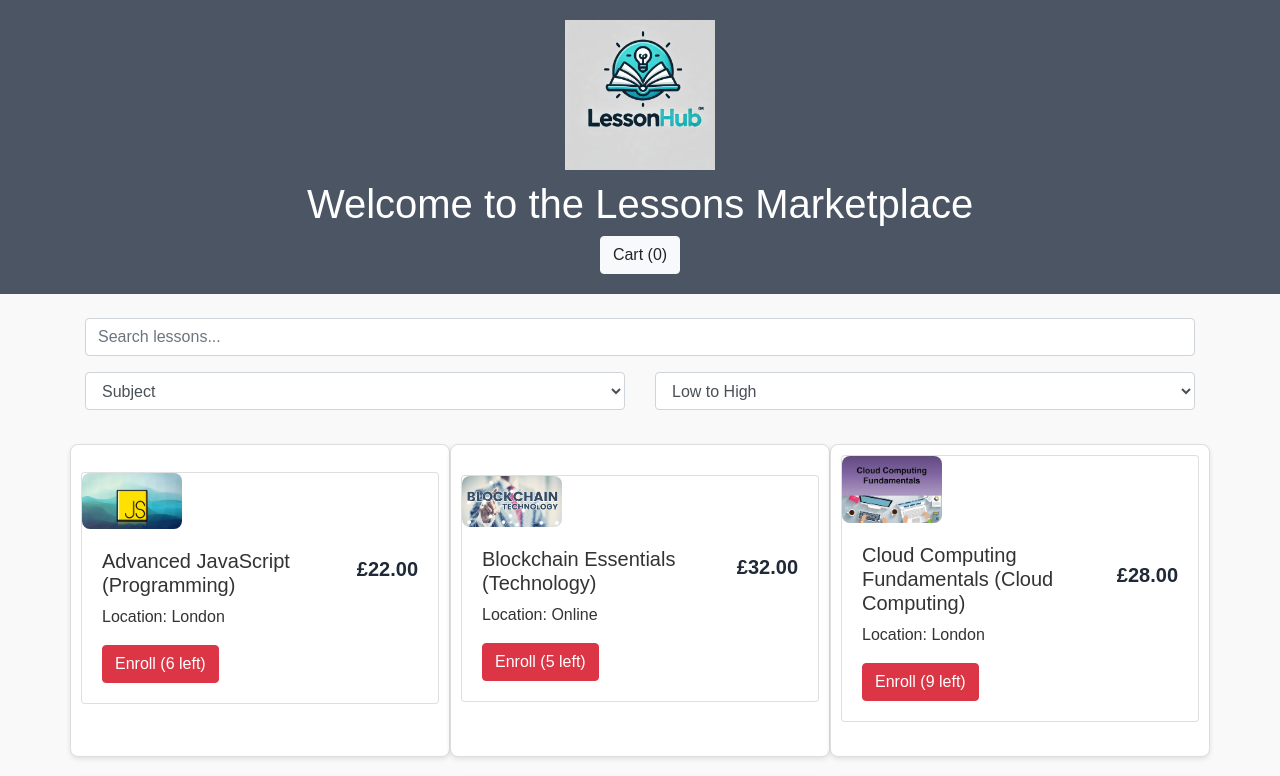
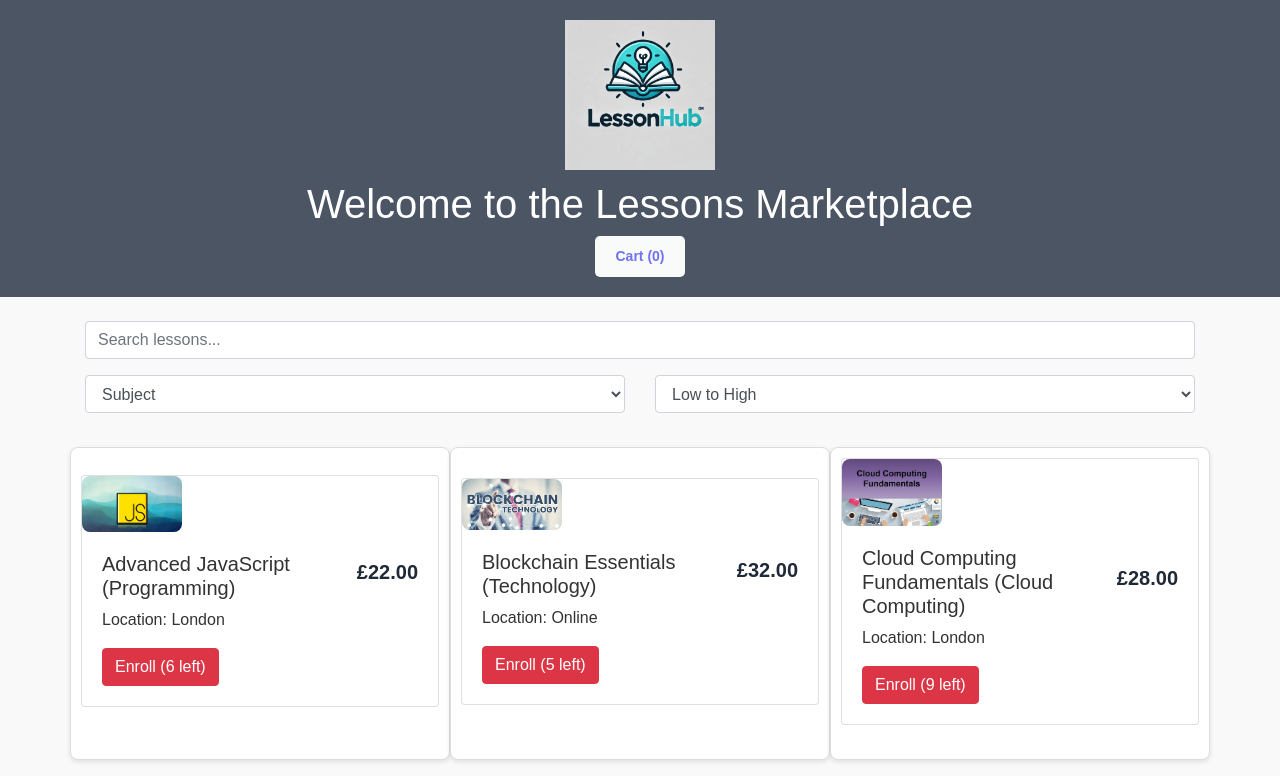
Before and after one commit to PeterFasae/coursework, a Vue app: page / in a window 1280 px wide. Shown: the top 776 px of the page. Built offline with nearby package versions, Linux system fonts and the light colour scheme.

Commit message:
fixed cart button

```diff
--- a/src/App.vue
+++ b/src/App.vue
@@ -81,7 +81,7 @@ const filteredAndSortedLessons = computed(() => {
   <header class="header">
     <img src="./assets/images/lesson_logo.jpg" alt="Lessons Marketplace Logo">
     <h1>Welcome to the Lessons Marketplace</h1>
-    <button class="btn btn-light" @click="toggleCartView">
+    <button :class="cartItemCount ? 'button-active' : 'button-disabled'" @click="toggleCartView">
   {{ showCart ? 'Continue Browsing' : `Cart (${cartItemCount})` }}
 </button>
 
--- a/src/styles.css
+++ b/src/styles.css
@@ -51,9 +51,41 @@ button {
   cursor: pointer;
   transition: background 0.3s ease;
 }
+.button-active {
+  background: #1F2937;
+  color: white;
+  border: none;
+  padding: 10px 20px;
+  border-radius: 5px;
+  font-size: 14px;
+  font-weight: 600;
+  cursor: pointer;
+  transition: background 0.3s ease;
+}
+.button-disabled {
+  background: #f9fafa;
+  color: rgb(113, 113, 240);
+  border: none;
+  padding: 10px 20px;
+  border-radius: 5px;
+  font-size: 14px;
+  font-weight: 600;
+  cursor: pointer;
+  transition: background 0.3s ease;
+}
 button:hover {
   background: #111827;
 }
+button:active {
+  transform: scale(0.95);
+  background: #374151;
+}
+
+button:focus {
+  outline: 2px solid #2563EB;
+  outline-offset: 2px;
+}
+
 
 .checkout-page {
   padding: 20px;
```
